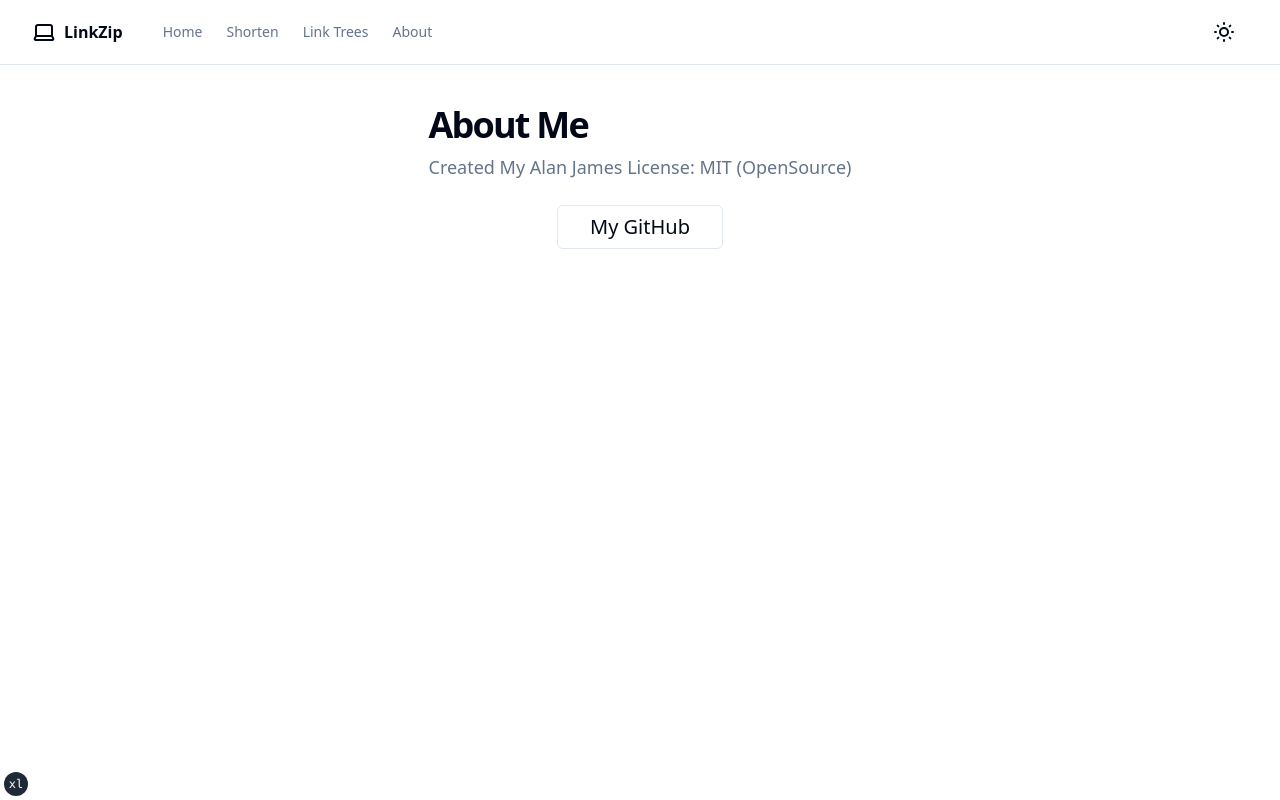
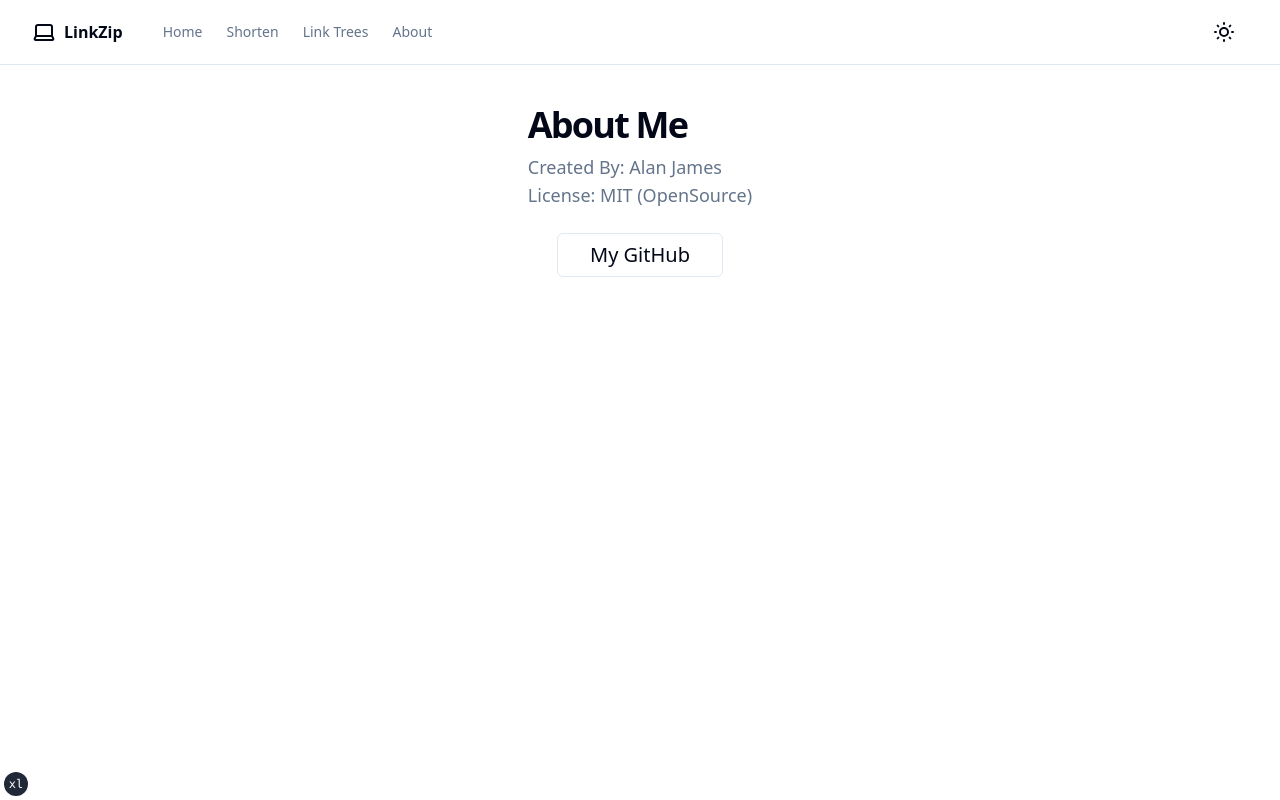
Before and after one commit to alanJames00/LinkZip-Frontend, a React (Vite) app: page /#/aboutMe in a window 1280 px wide. Built offline with nearby package versions, Linux system fonts and the light colour scheme.

Commit message:
Update AboutMe.tsx

```diff
--- a/src/components/AboutMe.tsx
+++ b/src/components/AboutMe.tsx
@@ -11,7 +11,8 @@ export default function AboutMe() {
 
         </h1>
         <p className="max-w-[700px] text-lg text-muted-foreground">
-        Created My Alan James
+        Created By: Alan James
+        <br />
         License: MIT (OpenSource)
         </p>
 
```
